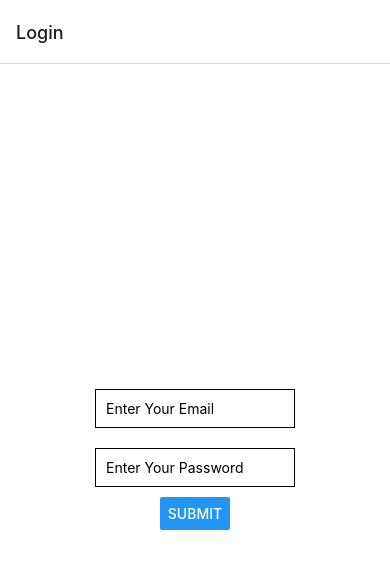
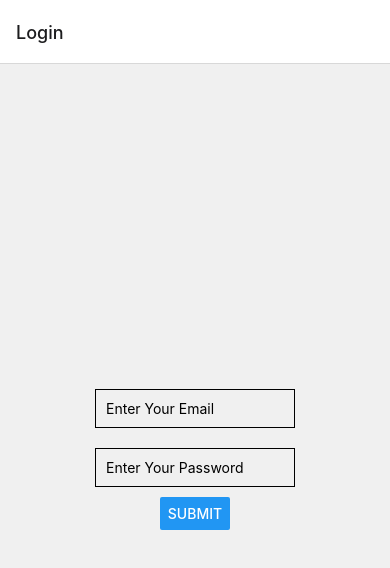
Before and after one commit to Kushal-QS/Stylish_Store, a React Native app: screen /Login in a window 390 px wide. Shown: the top 568 px of the page. Built offline with nearby package versions, Linux system fonts and the light colour scheme.

Commit message:
External styling implemented

```diff
--- a/custom/customFormTextInput.tsx
+++ b/custom/customFormTextInput.tsx
@@ -1,5 +1,5 @@
 import React from 'react';
-import {View, TextInput, Text, TextInputProps, StyleSheet} from 'react-native';
+import {View, TextInput, Text, TextInputProps, StyleSheet, ViewStyle, StyleProp, TextStyle} from 'react-native';
 import {Controller, Control} from 'react-hook-form';
 
 interface CustomFormTextInputProps extends TextInputProps {
@@ -7,10 +7,11 @@ interface CustomFormTextInputProps extends TextInputProps {
     control: Control<any>;
     placeholder: string;
     defaultValue?: string;
+    style?: StyleProp<ViewStyle | TextStyle>;
     props?: TextInputProps
 }
 
-const CustomFormTextInput: React.FC<CustomFormTextInputProps> = ({name, control, placeholder, defaultValue='', props={}}) => {
+const CustomFormTextInput: React.FC<CustomFormTextInputProps> = ({name, control, placeholder, defaultValue='', style, props={}}) => {
     return (
       <Controller
         name={name}
@@ -22,7 +23,7 @@ const CustomFormTextInput: React.FC<CustomFormTextInputProps> = ({name, control,
             onChangeText={onChange}
             value={value}
             {...props}
-            style={styles.input}
+            style={style}
           />
         )}
         defaultValue={defaultValue}
@@ -30,21 +31,4 @@ const CustomFormTextInput: React.FC<CustomFormTextInputProps> = ({name, control,
     )
 }
 
-const styles = StyleSheet.create({
-  container: {
-    flex: 1,
-    backgroundColor: '#fff',
-    alignItems: 'center',
-    justifyContent: 'center',
-  },
-
-  input: {
-    borderWidth: 1,
-    borderColor: '#000',
-    padding: 10,
-    margin: 10,
-    width: 200,
-  },
-});
-
 export default CustomFormTextInput;
--- a/screens/login.tsx
+++ b/screens/login.tsx
@@ -8,6 +8,7 @@ import {
 
 import {useForm, Controller} from "react-hook-form"
 import CustomFormTextInput from '../custom/customFormTextInput';
+import styles from '../styling/loginStyles';
 
 type FormData = {
   email: string;
@@ -29,17 +30,18 @@ function LoginScreen(props): React.JSX.Element {
         name="email"
         control={control}
         placeholder="Enter Your Email"
+        style={styles.input}
       />
 
       <CustomFormTextInput
         name="password"
         control={control}
         placeholder="Enter Your Password"
+        style={styles.input}
         props={{
           secureTextEntry: true,
           autoCapitalize: "none"
         }}
-
       />
 
       <Button title="Submit" onPress={handleSubmit(onSubmit)} />
@@ -47,13 +49,4 @@ function LoginScreen(props): React.JSX.Element {
   );
 };
 
-const styles = StyleSheet.create({
-  container: {
-    flex: 1,
-    backgroundColor: '#fff',
-    alignItems: 'center',
-    justifyContent: 'center',
-  },
-});
-
 export default LoginScreen;
--- /dev/null
+++ b/styling/loginStyles.tsx
@@ -0,0 +1,20 @@
+import { StyleSheet } from 'react-native';
+
+const styles = StyleSheet.create({
+    container: {
+      flex: 1,
+      backgroundColor: '#f0f0f0',
+      alignItems: 'center',
+      justifyContent: 'center',
+    },
+
+    input: {
+      borderWidth: 1,
+      borderColor: '#000',
+      padding: 10,
+      margin: 10,
+      width: 200,
+    },
+});
+
+export default styles;
```
